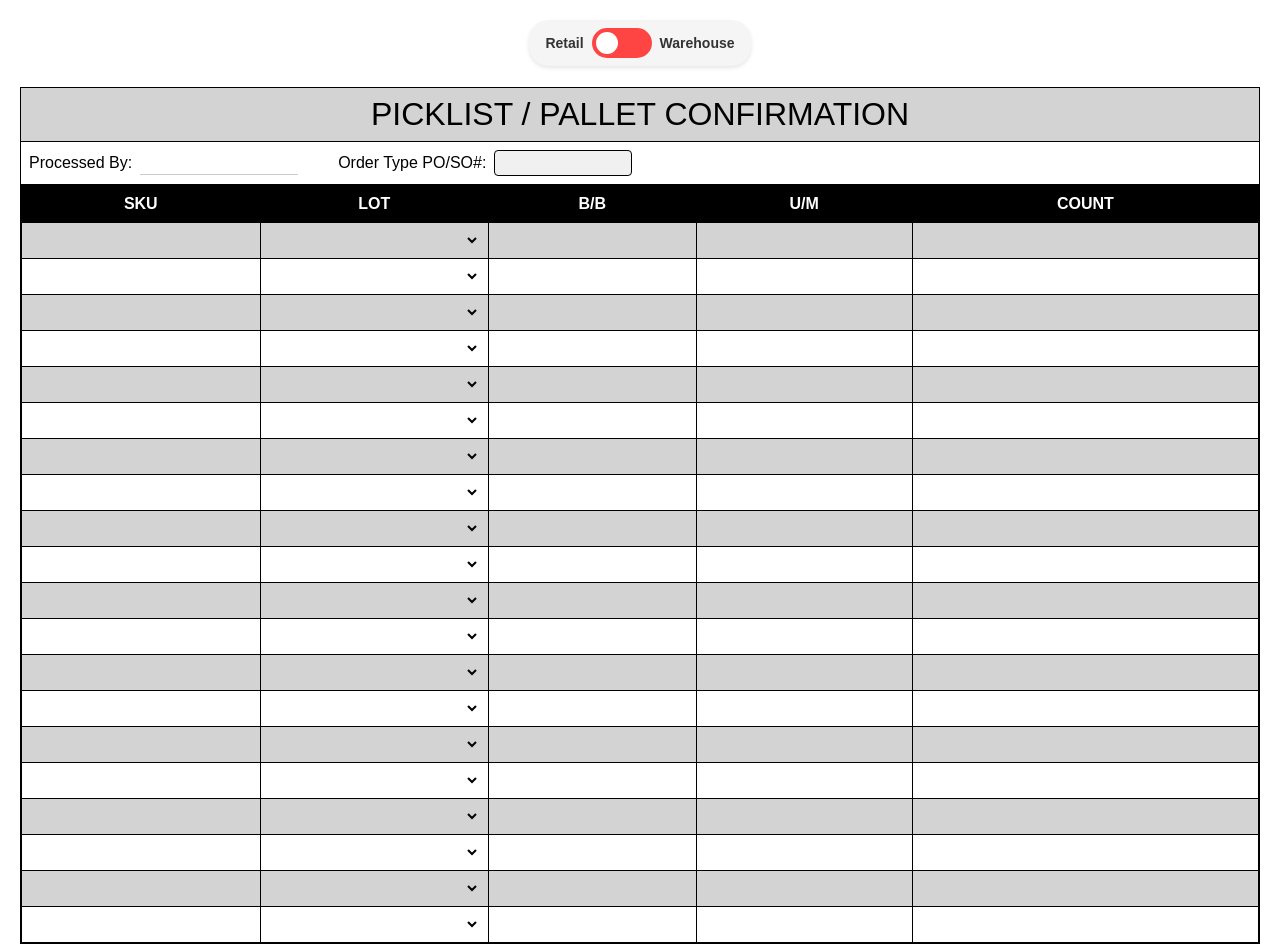
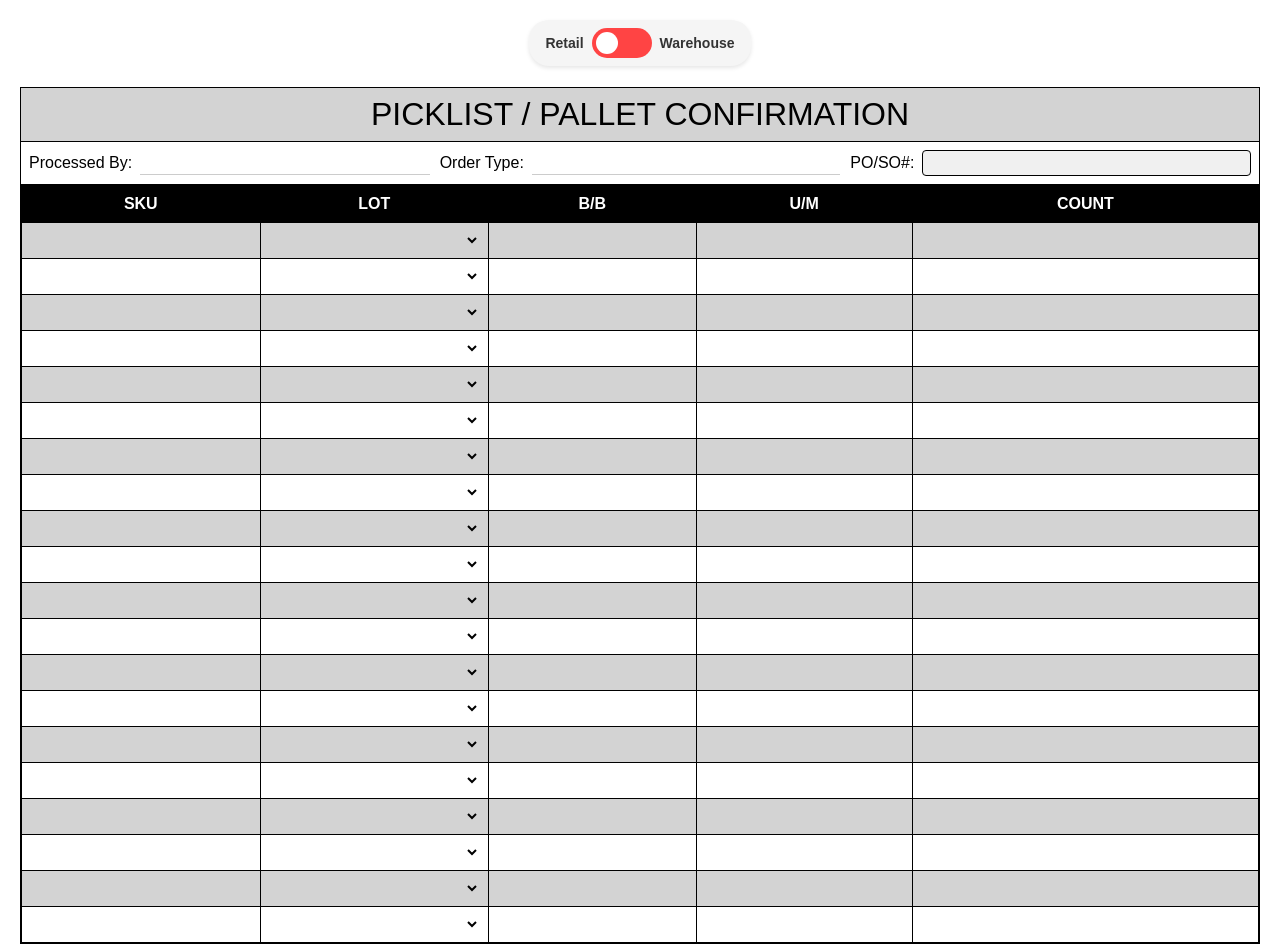
Before and after one commit to Gabsesq/RetailWork, a plain HTML site: page static/index.html in a window 1280 px wide. Shown: the top 946 px of the page. Drawn offline with Linux system fonts and the light colour scheme; no server answers.

Commit message:
style changes

```diff
--- a/static/index.html
+++ b/static/index.html
@@ -361,29 +361,37 @@
 
         .info-row {
             display: flex;
-            gap: 40px;
-            align-items: center;
+            justify-content: space-between;
+            flex-wrap: wrap;
+            gap: 10px;
         }
 
         .info-item {
+            flex: 1;
+            min-width: 200px;
             display: flex;
             align-items: center;
             gap: 8px;
         }
 
+        .label {
+            white-space: nowrap;
+        }
+
         .input-field {
-            min-width: 150px;
+            flex: 1;
+            min-width: 50px;
             border-bottom: 1px solid #ccc;
             padding: 2px 4px;
         }
 
         .so-number-box {
-            min-width: 120px;
+            flex: 1;
+            min-width: 50px;
             padding: 4px 8px;
             background-color: #f0f0f0;
             border: 1px solid #000;
             border-radius: 4px;
-            display: inline-block;
             font-family: monospace;
             font-size: 14px;
         }
@@ -441,6 +449,21 @@
                 color: black !important;
             }
         }
+
+        /* Add responsive styles */
+        @media screen and (max-width: 768px) {
+            .info-row {
+                flex-direction: column;
+            }
+
+            .info-item {
+                width: 100%;
+            }
+
+            .input-field, .so-number-box {
+                min-width: 0;
+            }
+        }
     </style>
 </head>
 <body>
@@ -459,10 +482,16 @@
     <div class="order-info">
         <div class="info-row">
             <div class="info-item">
-                Processed By: <span contenteditable="true" class="input-field"></span>
+                <span class="label">Processed By:</span>
+                <span contenteditable="true" class="input-field"></span>
             </div>
             <div class="info-item">
-                Order Type PO/SO#: <span contenteditable="true" class="so-number-box"></span>
+                <span class="label">Order Type:</span>
+                <span contenteditable="true" class="input-field"></span>
+            </div>
+            <div class="info-item">
+                <span class="label">PO/SO#:</span>
+                <span contenteditable="true" class="so-number-box"></span>
             </div>
         </div>
     </div>
```
